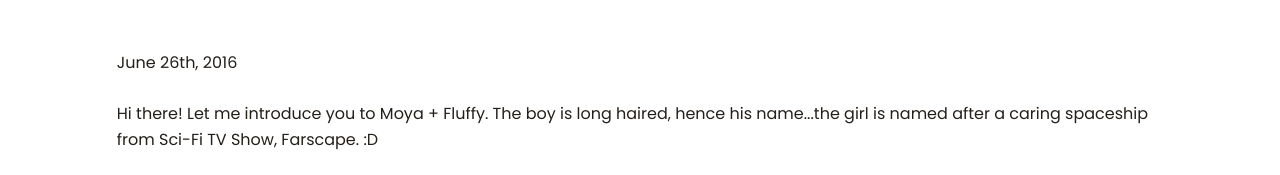
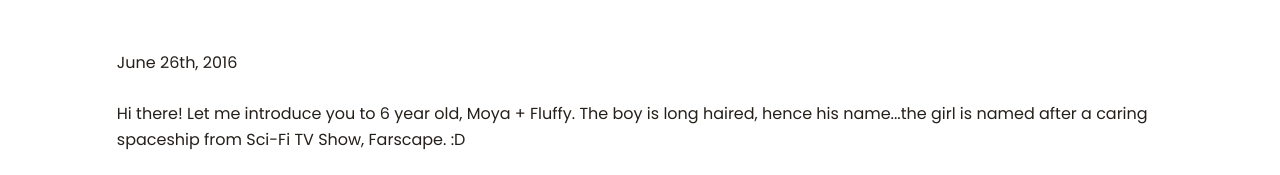
Before and after one commit to gemmadlou/moyafluffy, a website: page index.html in a window 1280 px wide. Shown: the part 577-752 px from the top of the page. Drawn offline with nearby package versions, Linux system fonts and the light colour scheme; a web font is replaced by a local one.

Commit message:
Added ages

```diff
--- a/index.html
+++ b/index.html
@@ -82,7 +82,7 @@
             <div class="row vertical-padding-top">
                 <div class="col">
                   <p>June 26th, 2016</p>
-                  <p>Hi there! Let me introduce you to Moya + Fluffy. The boy is long haired, hence his name...the
+                  <p>Hi there! Let me introduce you to 6 year old, Moya + Fluffy. The boy is long haired, hence his name...the
                     girl is named after a caring spaceship from Sci-Fi TV Show, Farscape. :D</p>
                     <p>I want them to rehome them into a new loving family, one where they can go outdoors instead of watching the world from our
                        balcony. It's unfair to them to keep them as house cats.</p>
```
